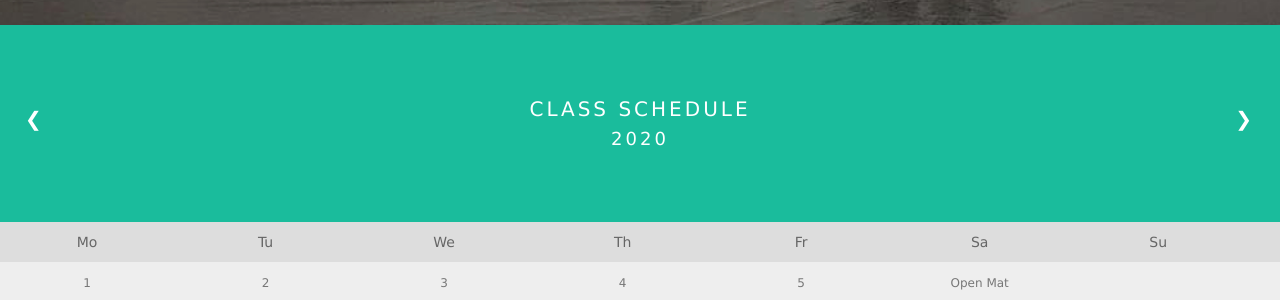
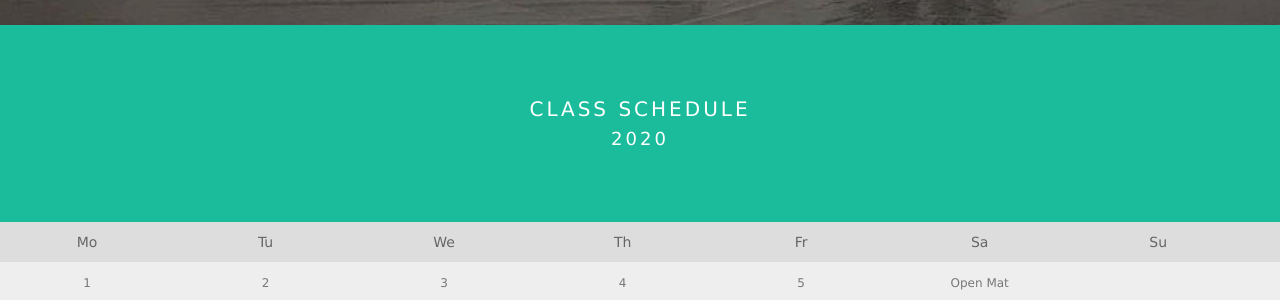
Before and after one commit to gmbjjwnc68/gmbjjwnc68.github.io, a Jekyll site: the page built from schedule.html, in a window 1280 px wide and 900 px high, scrolled down 679 px. Shown: the part 196-496 px from the top of the window. Built offline with Jekyll 4.4.1, drawn with Linux system fonts in a browser that asks for light colours.

Commit message:
Remove prev and next buttons

```diff
--- a/_includes/class_schedule.html
+++ b/_includes/class_schedule.html
@@ -89,8 +89,8 @@ body {font-family: Verdana, sans-serif;}
 
 <div class="month">
   <ul>
-    <li class="prev">&#10094;</li>
-    <li class="next">&#10095;</li>
+    <!-- <li class="prev">&#10094;</li> -->
+    <!-- <li class="next">&#10095;</li> -->
     <li>
       Class Schedule<br>
       <span style="font-size:18px">2020</span>
```
